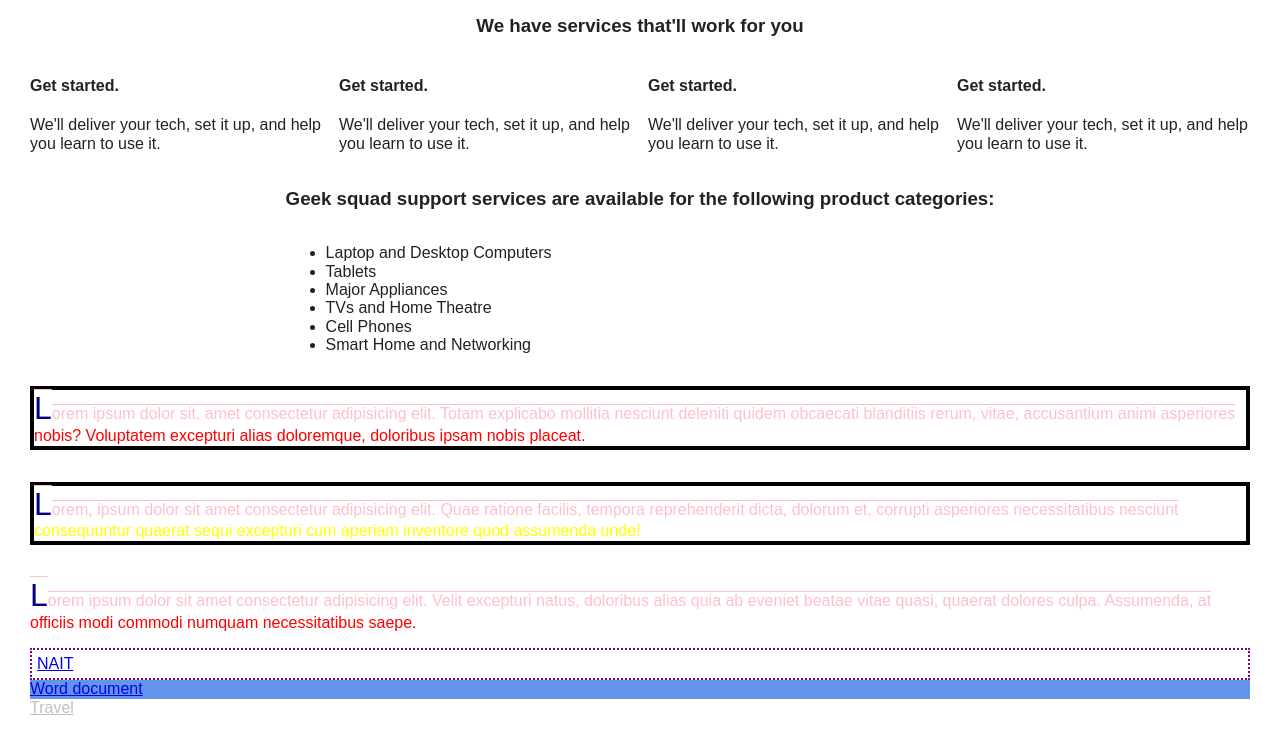
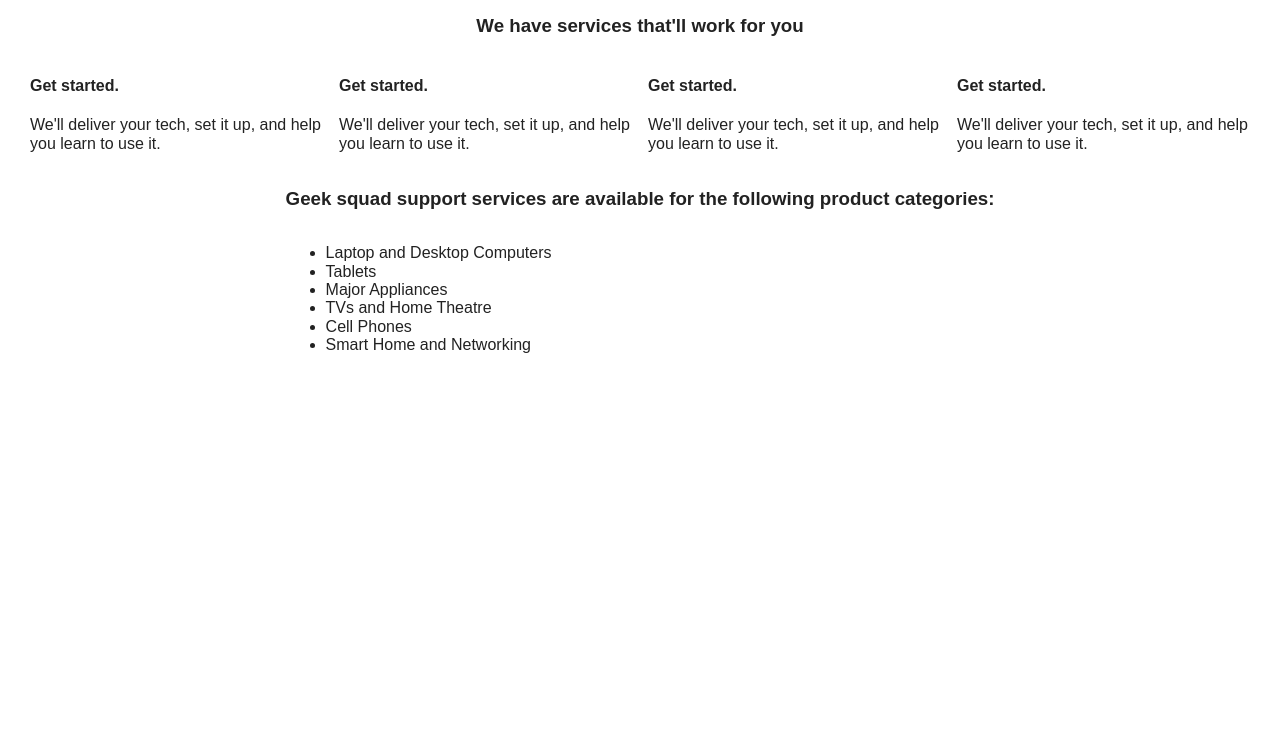
Before and after one commit to uuuueuphoria/WebDesign1, a plain HTML site: page best-buy hep/index.html in a window 1280 px wide. Shown: the part 727-1474 px from the top of the page. After the commit the page ends 1127 px from the top, so only its background shows below. Drawn offline with Linux system fonts and the light colour scheme.

Commit message:
Update index.html

```diff
--- a/best-buy hep/index.html
+++ b/best-buy hep/index.html
@@ -76,19 +76,6 @@
                 <a href="">Learn more ></a>
             </section>
         </section>
-        <div>
-            <p class="red blue">Lorem ipsum dolor sit, amet consectetur adipisicing elit. Totam explicabo mollitia nesciunt deleniti quidem obcaecati blanditiis rerum, vitae, accusantium animi asperiores nobis? Voluptatem excepturi alias doloremque, doloribus ipsam nobis
-                placeat.
-            </p>
-            <p class="red">Lorem, ipsum dolor sit amet consectetur adipisicing elit. Quae ratione facilis, tempora reprehenderit dicta, dolorum et, corrupti asperiores necessitatibus nesciunt consequuntur quaerat sequi excepturi cum aperiam inventore quod assumenda
-                unde!</p>
-            <p class="reddish">
-                Lorem ipsum dolor sit amet consectetur adipisicing elit. Velit excepturi natus, doloribus alias quia ab eveniet beatae vitae quasi, quaerat dolores culpa. Assumenda, at officiis modi commodi numquam necessitatibus saepe.
-            </p>
-            <a href="https://www.nait.ca">NAIT</a>
-            <a href="doc/document.docx">Word document</a>
-            <a href="test.jpg" title="visit us today">Travel</a>
-        </div>
     </main>
 </body>
 
```
